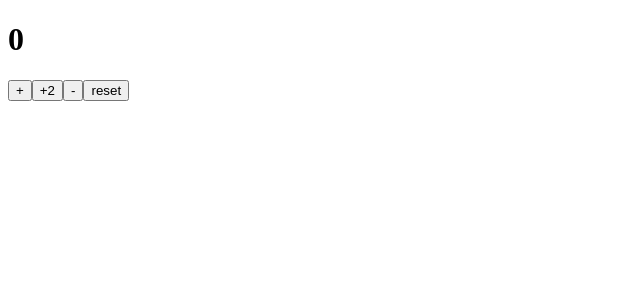
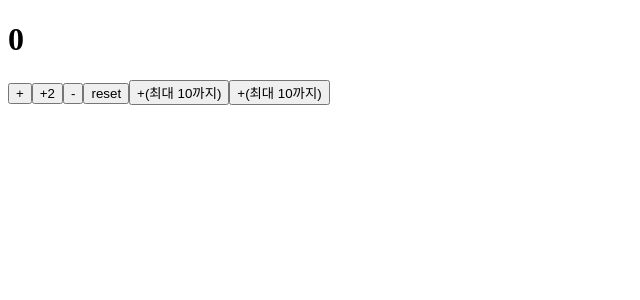
Before and after one commit to sangyeon08/Programming_React, a React (Vite) app: page / in a window 1280 px wide. Shown: the top 300 px of the page, without its empty margins (0-640 px from the left). Built offline with nearby package versions, Linux system fonts and the light colour scheme.

Commit message:
[Feat] : Add Limit to 10, Finish CounterApp

```diff
--- a/src/CounterApp.jsx
+++ b/src/CounterApp.jsx
@@ -15,6 +15,9 @@ function CounterApp() {
       <button onClick={() => setCount((count) => count + 2)}>+2</button>
       <button onClick={() => setCount((count) => count - 1)}>-</button>
       <button onClick={() => setCount(0)}>reset</button>
+      <button onClick={() => setCount((count) => count < 10 ? count + 1 : count)}>+(최대 10까지)</button>
+      <button onClick={() => setCount((count) => count < 10 ? count + 1 : count)}>+(최대 10까지)</button>
+
       {/* <button
           className="counter"
           onClick={() => setCount((count) => count + 1)}
```
Also changed, not shown: 1 other file (tests, documents, lock files or other folders).
